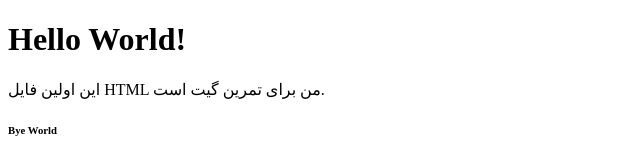
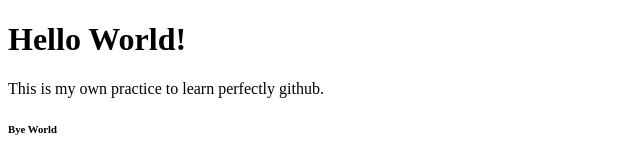
Before and after one commit to SaraMohamadian/git-project-mine, a plain HTML site: page index.html in a window 1280 px wide. Shown: the top 165 px of the page, without its empty margins (0-640 px from the left). Drawn offline with Linux system fonts and the light colour scheme.

Commit message:
change my text

```diff
--- a/index.html
+++ b/index.html
@@ -5,7 +5,7 @@
   </head>
   <body>
     <h1>Hello World!</h1>
-    <p>این اولین فایل HTML من برای تمرین گیت است.</p>
+    <p>This is my own practice to learn perfectly github.</p>
     <h6>Bye World</h6>
     <div class = "slider">
         <h1>slide one</h1>
```
